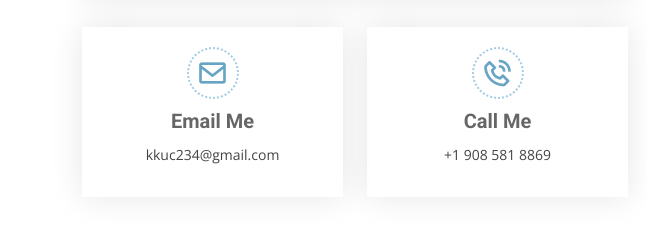
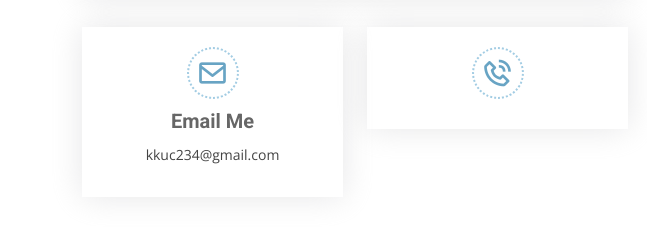
Before and after one commit to kkuc100/neural_runner, a plain HTML site: page contact.html in a window 1280 px wide. Shown: the part 385-634 px from the top of the page, 0-647 px from the left. Drawn offline with nearby package versions, Linux system fonts and the light colour scheme.

Commit message:
Update contact.html

```diff
--- a/contact.html
+++ b/contact.html
@@ -98,8 +98,7 @@
               <div class="col-md-6">
                 <div class="info-box">
                   <i class="bx bx-phone-call"></i>
-                  <h3>Call Me</h3>
-                  <p>+1 908 581 8869</p>
+                  <p></p>
                 </div>
               </div>
             </div>
```
